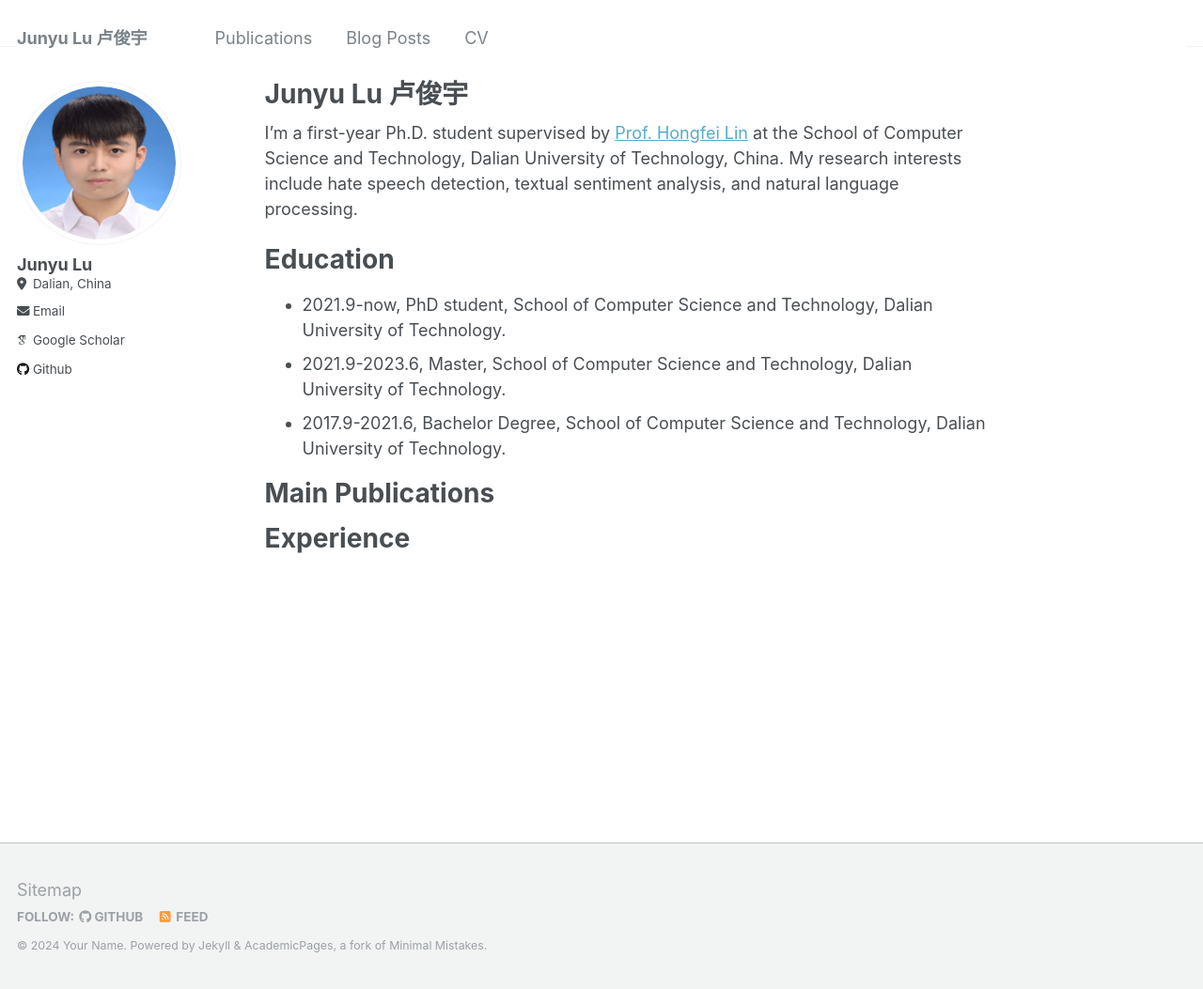
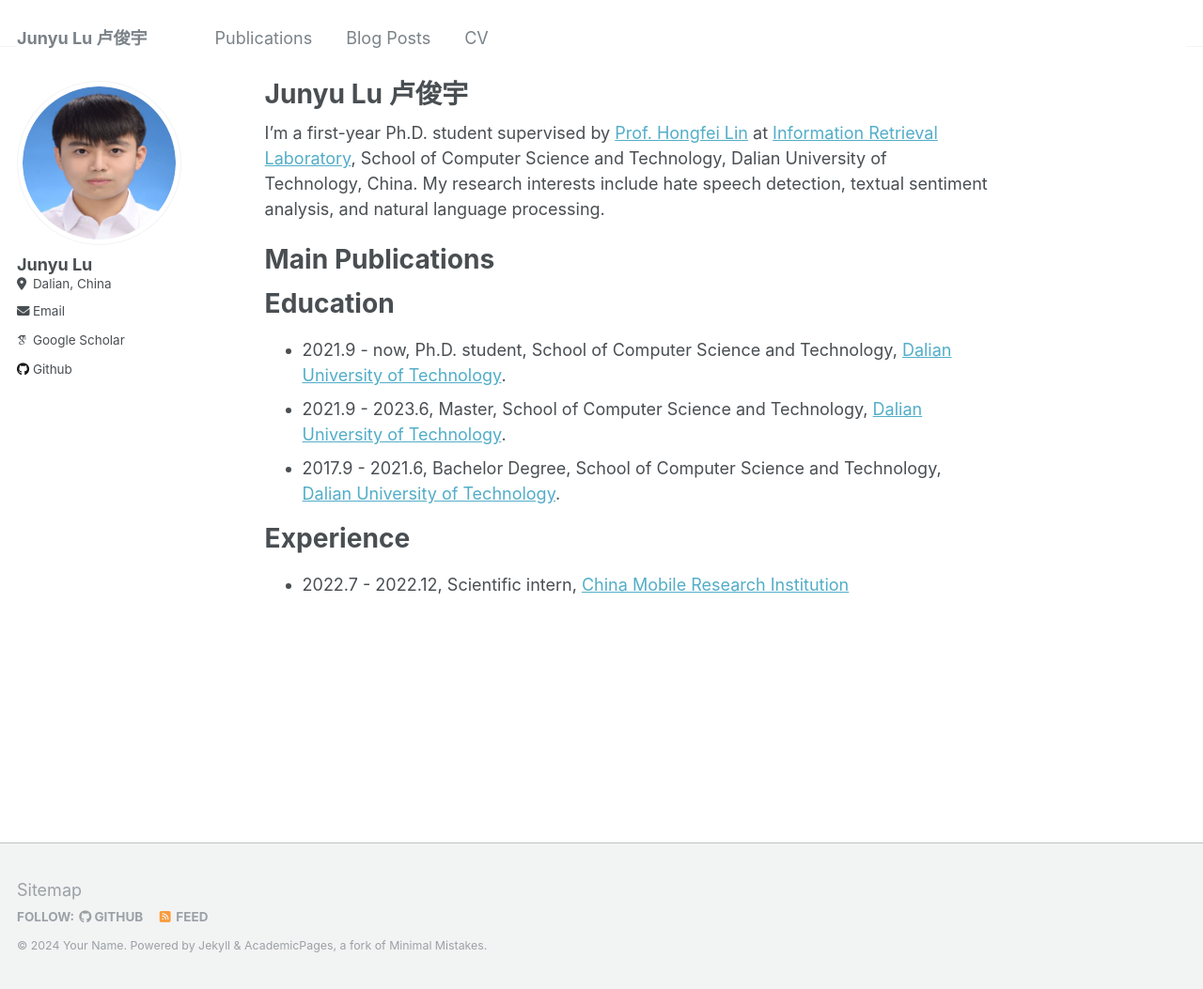
Before and after one commit to DUT-lujunyu/new_lujunyu.github.io, a Jekyll site: the page built from _pages/about.md, in a window 1280 px wide and 1053 px high. Shown: the whole window at 94% size. Built offline with Jekyll 4.4.1, drawn with Linux system fonts in a browser that asks for light colours; some web fonts are replaced.

Commit message:
Update about.md

```diff
--- a/_pages/about.md
+++ b/_pages/about.md
@@ -7,17 +7,19 @@ redirect_from:
   - /about.html
 ---
 
-I'm a first-year Ph.D. student supervised by [Prof. Hongfei Lin](https://scholar.google.com/citations?hl=zh-CN&user=kV68br0AAAAJ) at the School of Computer Science and Technology, Dalian University of Technology, China. My research interests include hate speech detection, textual sentiment analysis, and natural language processing.
-
-Education
-======
-- 2021.9-now, PhD student, School of Computer Science and Technology, Dalian University of Technology.
-- 2021.9-2023.6, Master, School of Computer Science and Technology, Dalian University of Technology.
-- 2017.9-2021.6, Bachelor Degree, School of Computer Science and Technology, Dalian University of Technology.
+I'm a first-year Ph.D. student supervised by [Prof. Hongfei Lin](https://scholar.google.com/citations?hl=zh-CN&user=kV68br0AAAAJ) at [Information Retrieval Laboratory]( http://ir.dlut.edu.cn), School of Computer Science and Technology, Dalian University of Technology, China. My research interests include hate speech detection, textual sentiment analysis, and natural language processing.
 
 Main Publications
 ======
 
 
+
+Education
+======
+- 2021.9 - now, Ph.D. student, School of Computer Science and Technology, [Dalian University of Technology](https://www.dlut.edu.cn).
+- 2021.9 - 2023.6, Master, School of Computer Science and Technology, [Dalian University of Technology](https://www.dlut.edu.cn).
+- 2017.9 - 2021.6, Bachelor Degree, School of Computer Science and Technology, [Dalian University of Technology](https://www.dlut.edu.cn).
+
 Experience
 ======
+- 2022.7 - 2022.12, Scientific intern, [China Mobile Research Institution](http://cmri.chinamobile.com/)
```
